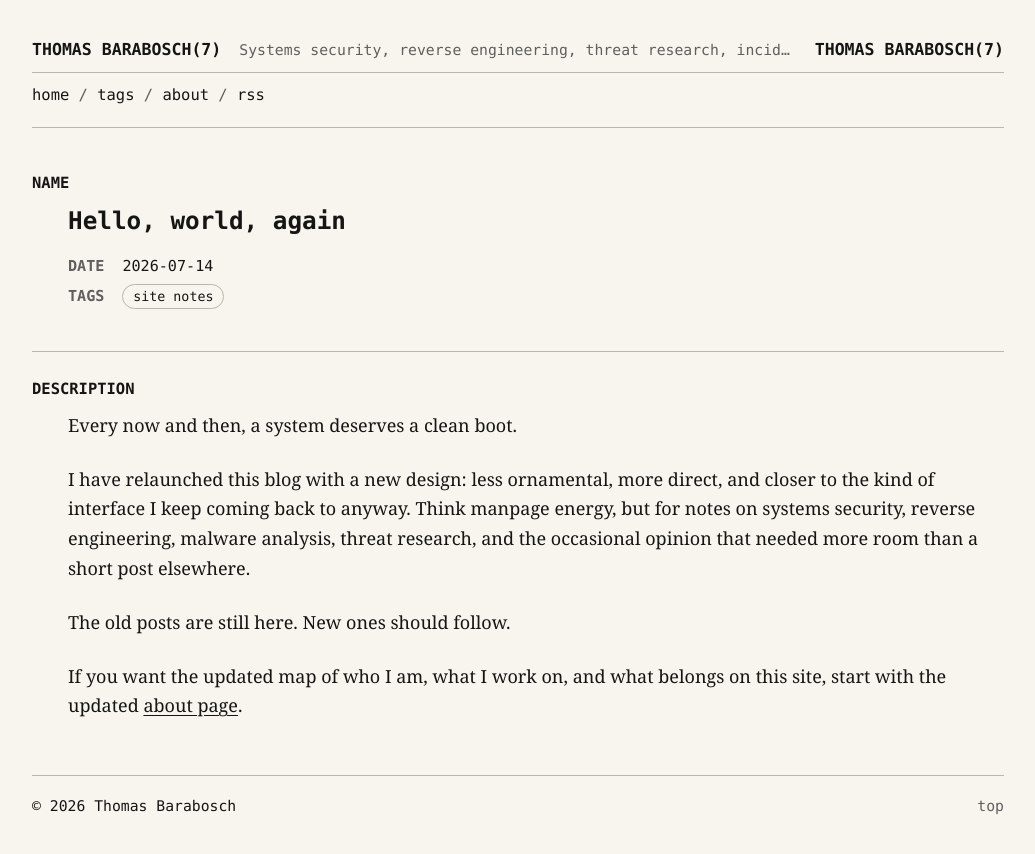
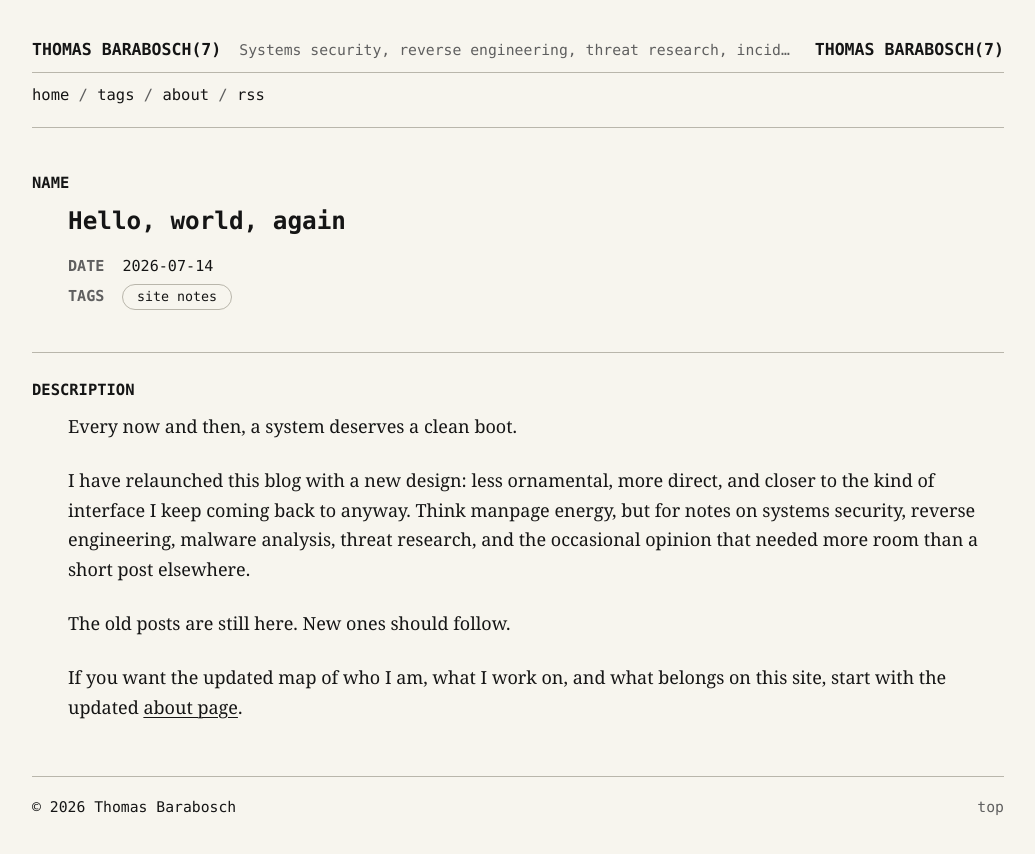
Before and after one commit to tbarabosch/tbarabosch.github.io, a Jekyll site: the page built from _posts/2026-07-15-hello-world-again.md, in a window 1280 px wide. Shown: the top 854 px of the page, without its empty margins (122-1157 px from the left). Built offline with Jekyll 4.4.1, drawn with Linux system fonts in a browser that asks for light colours.

Commit message:
Refine post tag pills

```diff
--- a/_layouts/post.html
+++ b/_layouts/post.html
@@ -12,13 +12,11 @@
         <dt>date</dt>
         <dd><time datetime="{{ page.date | date: "%Y-%m-%d" }}">{{ page.date | date: "%Y-%m-%d" }}</time></dd>
         {% if page.tags and page.tags != empty %}
-        <dt>tags</dt>
-        <dd>
-          <ul class="tag-list post-tags">
-            {% for tag in page.tags %}
-            <li><a class="tag-pill" href="{{ '/tags/' | relative_url }}#{{ tag | slugify }}">{{ tag }}</a></li>
-            {% endfor %}
-          </ul>
+        <dt class="post-tags-label">tags</dt>
+        <dd class="post-tags">
+          {% for tag in page.tags %}
+          <a class="tag-pill" href="{{ '/tags/' | relative_url }}#{{ tag | slugify }}">{{ tag }}</a>
+          {% endfor %}
         </dd>
         {% endif %}
       </dl>
--- a/_sass/_bsd-manpage.scss
+++ b/_sass/_bsd-manpage.scss
@@ -553,6 +553,13 @@
   margin-left: 2rem;
 }
 
+.post-tags {
+  align-items: baseline;
+  display: flex;
+  flex-wrap: wrap;
+  gap: 0.4rem 0.55rem;
+}
+
 .tag-pill {
   border: 1px solid $rule;
   border-radius: 999px;
@@ -563,6 +570,10 @@
   padding: 0.12rem 0.55rem;
   text-decoration: none;
   white-space: nowrap;
+}
+
+.post-tags .tag-pill {
+  padding: 0.18rem 0.75rem;
 }
 
 .tag-pill:hover,
@@ -681,6 +692,11 @@
     margin-left: 0;
   }
 
+  .post-tags-label,
+  .post-tags {
+    grid-column: 1 / -1;
+  }
+
   .article-row,
   .article-list.compact .article-row {
     grid-template-columns: 1fr;
```
